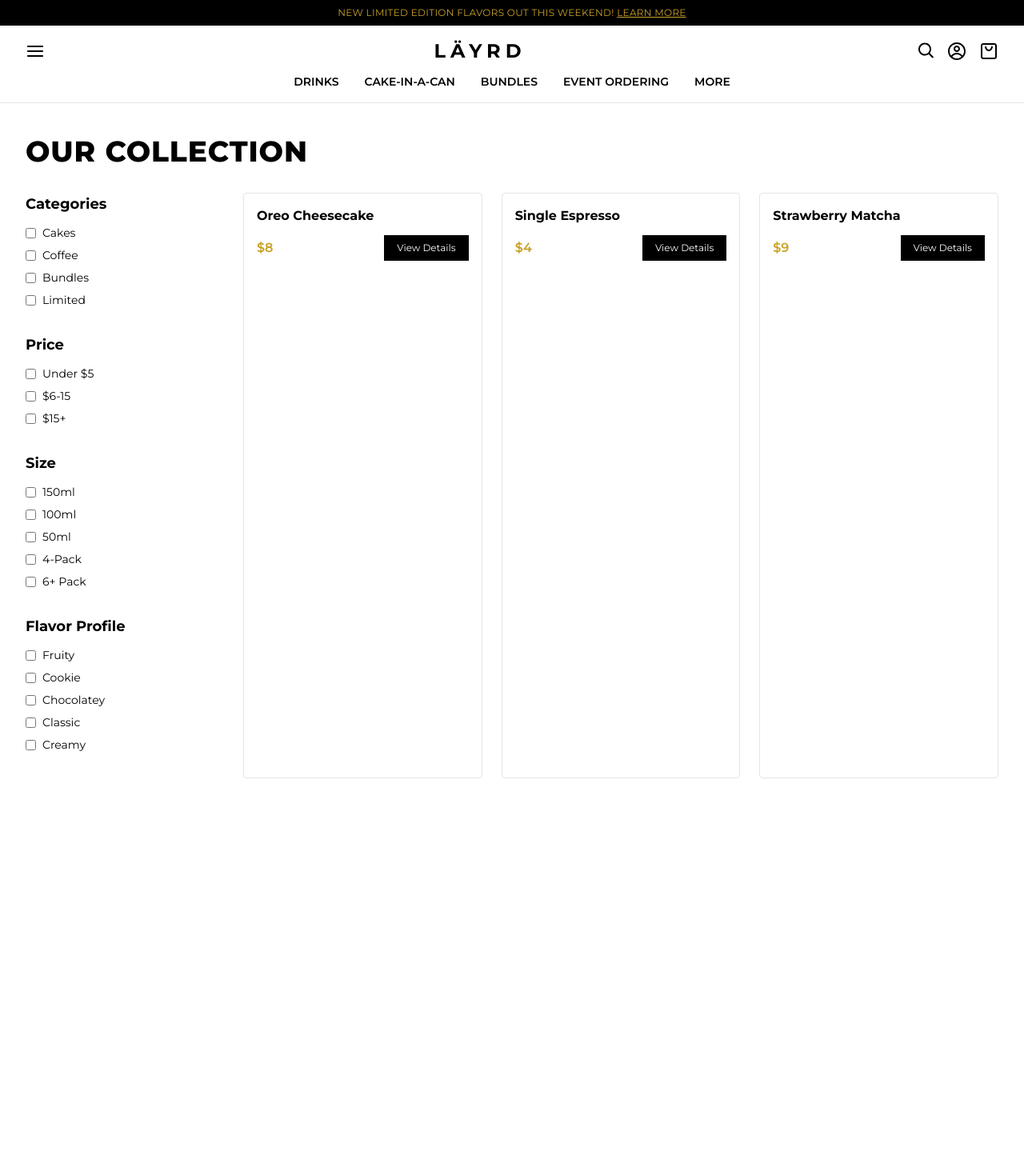
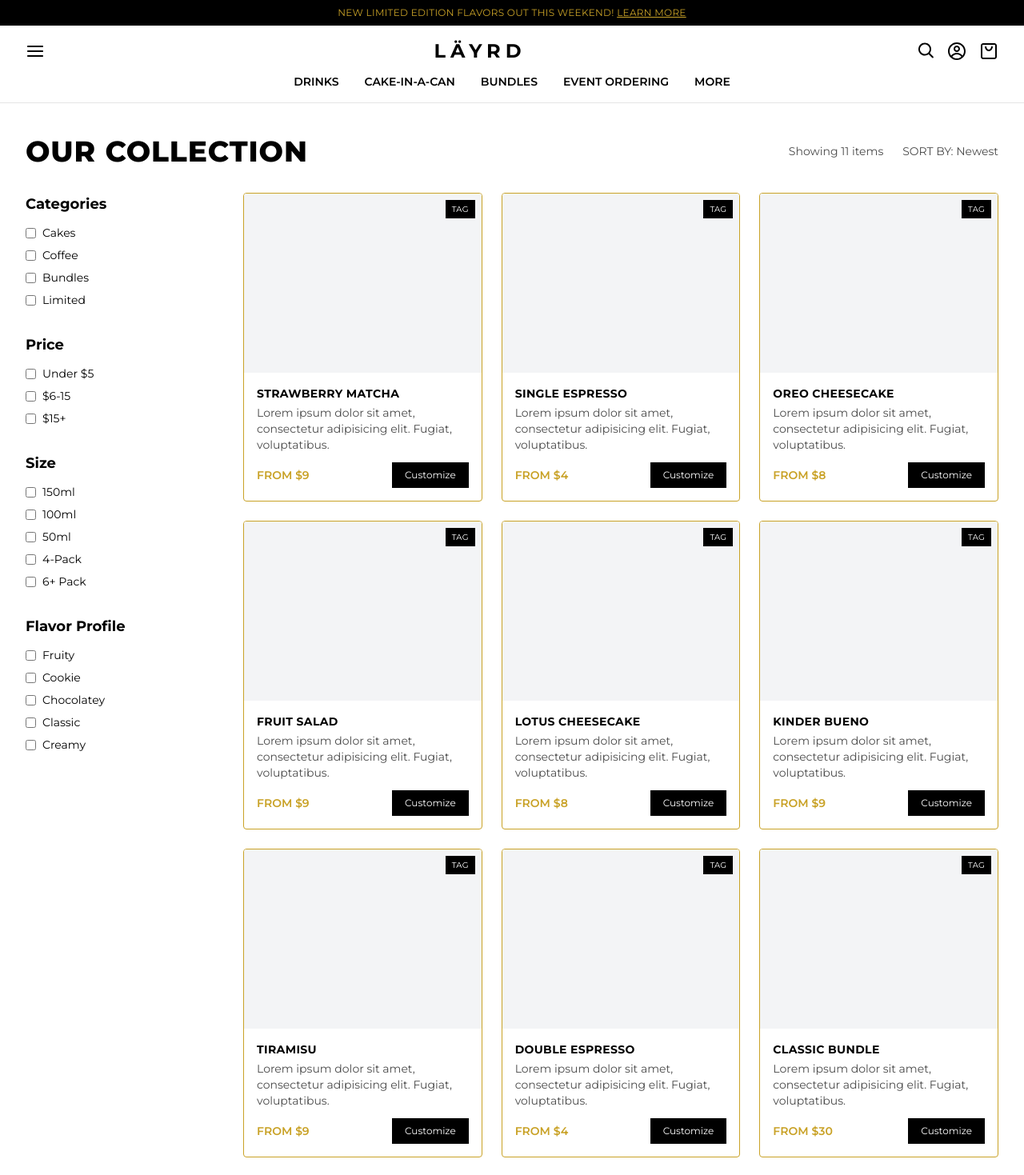
Before and after one commit to Dio-79/L-YRD, a Next.js app: page /products in a window 1280 px wide. Shown: the top 1469 px of the page at 80% size. Before the commit the page ends 1013 px from the top, so only its background shows below. Built offline with nearby package versions, Linux system fonts and the light colour scheme.

Commit message:
product page styles

```diff
--- a/app/products/page.tsx
+++ b/app/products/page.tsx
@@ -1,6 +1,13 @@
 import Header from "@/app/components/Header";
 import { products } from "@/lib/data";
 import Link from "next/link";
+
+const filterGroups = [
+  { title: "Categories", options: ["Cakes", "Coffee", "Bundles", "Limited"] },
+  { title: "Price", options: ["Under $5", "$6-15", "$15+"] },
+  { title: "Size", options: ["150ml", "100ml", "50ml", "4-Pack", "6+ Pack"] },
+  { title: "Flavor Profile", options: ["Fruity", "Cookie", "Chocolatey", "Classic", "Creamy"] },
+];
 
 export default function ProductCatalogPage() {
   return (
@@ -10,30 +17,24 @@ export default function ProductCatalogPage() {
       <main className="px-8 py-10">
         <div className="flex justify-between items-center mb-8">
           <h2 className="text-4xl font-extrabold tracking-wide">OUR COLLECTION</h2>
+          <div className="flex items-center gap-6 text-sm text-gray">
+            <span>Showing {products.length} items</span>
+            <span>SORT BY: Newest</span>
+          </div>
         </div>
 
         <div className="flex gap-12">
           {/* Sidebar */}
           <aside className="w-56 flex-shrink-0">
-            <FilterGroup title="Categories" options={["Cakes", "Coffee", "Bundles", "Limited"]} />
-            <FilterGroup title="Price" options={["Under $5", "$6-15", "$15+"]} />
-            <FilterGroup title="Size" options={["150ml", "100ml", "50ml", "4-Pack", "6+ Pack"]} />
-            <FilterGroup title="Flavor Profile" options={["Fruity", "Cookie", "Chocolatey", "Classic", "Creamy"]} />
+            {filterGroups.map((group) => (
+              <FilterGroup key={group.title} title={group.title} options={group.options} />
+            ))}
           </aside>
 
           {/* Product grid */}
-          <div className="grid grid-cols-3 gap-6 flex-1">
+          <div className="grid grid-cols-3 gap-6 flex-1 items-start">
             {products.map((product) => (
-              <div key={product.productID} className="border border-border rounded">
-                <h3 className="px-4 pt-4 font-bold">{product.name}</h3>
-                <p className="px-4 text-sm text-gray">{/* description if you add one */}</p>
-                <div className="flex justify-between items-center px-4 py-3">
-                  <span className="text-gold font-semibold">${product.price}</span>
-                  <Link href={`/products/${product.productID}`} className="bg-black text-white text-xs px-4 py-2">
-                    View Details
-                  </Link>
-                </div>
-              </div>
+              <ProductCard key={product.productID} product={product} />
             ))}
           </div>
         </div>
@@ -55,3 +56,37 @@ function FilterGroup({ title, options }: { title: string; options: string[] }) {
     </div>
   );
 }
+
+function ProductCard({
+  product,
+}: {
+  product: { productID: number; name: string; price: number };
+}) {
+  return (
+    <div className="border border-gold rounded overflow-hidden flex flex-col">
+      {/* Image placeholder — swap with your saved image */}
+      <div className="relative w-full h-56 bg-gray-100">
+        {/* <img src="/images/your-image.jpg" alt={product.name} className="w-full h-full object-cover" /> */}
+        <span className="absolute top-2 right-2 bg-black text-white text-[10px] px-2 py-1 tracking-wide">
+          TAG
+        </span>
+      </div>
+
+      <div className="p-4 flex flex-col">
+        <h3 className="font-bold text-sm tracking-wide uppercase">{product.name}</h3>
+        <p className="text-sm text-gray mt-1">
+           Lorem ipsum dolor sit amet, consectetur adipisicing elit. Fugiat, voluptatibus.
+        </p>
+        <div className="flex justify-between items-center mt-3">
+          <span className="text-gold font-semibold text-sm">FROM ${product.price}</span>
+          <Link
+            href={`/products/${product.productID}`}
+            className="bg-black text-white text-xs px-4 py-2"
+          >
+            Customize
+          </Link>
+        </div>
+      </div>
+    </div>
+  );
+}
--- a/lib/data.ts
+++ b/lib/data.ts
@@ -3,19 +3,59 @@ import { Product, Customer} from "@/types/models";
 export const products: Product[] = [
     {
         productID: 1,
+        name: "Strawberry Matcha",
+        price: 9,
+    },
+    {
+        productID: 2,
+        name: "Single espresso",
+        price: 4,
+    },
+    {
+        productID: 3,
         name: "Oreo Cheesecake",
         price: 8,
     },
     {
-        productID: 2,
-        name: "Single Espresso",
+        productID: 4,
+        name: "fruit salad",
+        price: 9,
+    },
+    {
+        productID: 5,
+        name: "Lotus Cheesecake",
+        price: 8,
+    },
+    {
+        productID: 6,
+        name: "Kinder Bueno",
+        price: 9,
+    },
+    {
+        productID: 7,
+        name: "Tiramisu",
+        price: 9,
+    },
+    {
+        productID: 8,
+        name: "Double Espresso",
         price: 4,
     },
     {
-        productID: 3,
-        name: "Strawberry Matcha",
-        price: 9,
+        productID: 9,
+        name: "Classic Bundle",
+        price: 30,
     },
+    {
+        productID: 10,
+        name: "Espresso Duo",
+        price: 6,
+    },
+    {
+        productID: 11,
+        name: "Espresso bundle",
+        price: 14,
+    }
 
 ];
 
```
